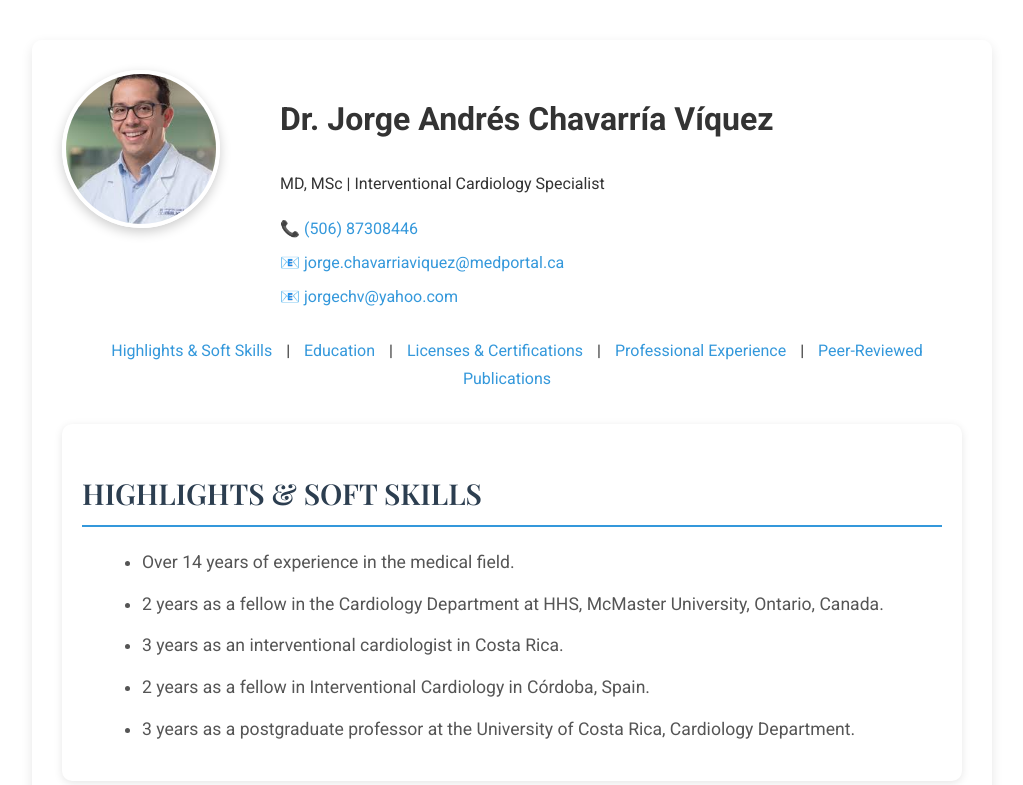
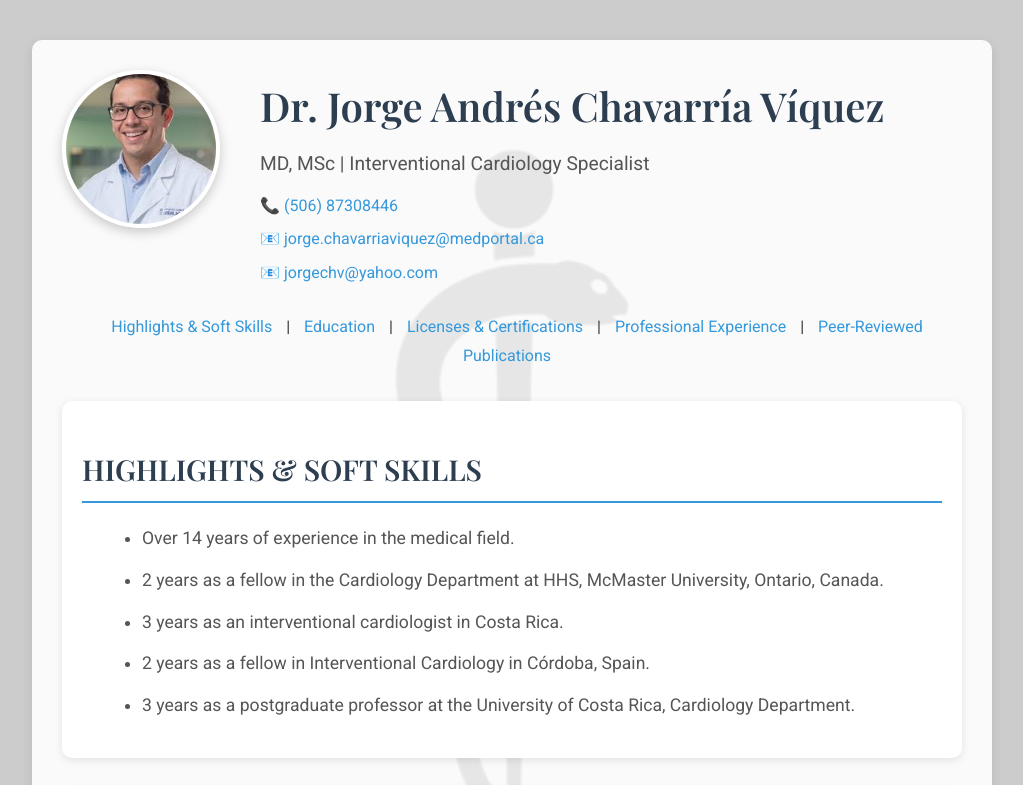
Before and after one commit to DrChavarriaV/R-sum-, a plain HTML site: page index.html in a window 1280 px wide. Shown: the top 785 px of the page, without its empty margins (128-1151 px from the left). Drawn offline with nearby package versions, Linux system fonts and the light colour scheme.

Commit message:
Update index.html

```diff
--- a/index.html
+++ b/index.html
@@ -8,38 +8,16 @@
     <link href="https://fonts.googleapis.com/css2?family=Roboto:wght@300;400;500;700&display=swap" rel="stylesheet">
     <link href="https://fonts.googleapis.com/css2?family=Playfair+Display:wght@400;500;600&display=swap" rel="stylesheet">
 </head>
-<body style="
-    background-image: url('MedicalIns.jpg');
-    background-size: cover;
-    background-position: center;
-    background-attachment: fixed;
-    font-family: 'Roboto', sans-serif;
-    line-height: 1.8;
-    margin: 0;
-    padding: 0;
-    color: #333;
-">
-    <div class="container" style="
-        max-width: 900px;
-        margin: 40px auto;
-        padding: 30px;
-        background-color: rgba(255, 255, 255, 0.9);
-        box-shadow: 0 4px 12px rgba(0, 0, 0, 0.1);
-        border-radius: 10px;
-    ">
+<body>
+    <div class="container">
         <header>
-        <div style="display: flex; align-items: flex-start; gap: 40px;">
-            <!-- Foto del perfil -->
+            <div class="header-content">
                 <div class="profile-photo">
                     <img src="img/DrJorge.jpg" alt="Dr. Jorge Andrés Chavarría Víquez">
                 </div>
-
-            <!-- Contenedor para la información de contacto -->
-            <div style="flex: 1; text-align: left; margin-left: 20px;">
+                <div class="profile-info">
                     <h1>Dr. Jorge Andrés Chavarría Víquez</h1>
                     <p class="subtitle">MD, MSc | Interventional Cardiology Specialist</p>
-
-                <!-- Información de contacto -->
                     <div class="contact-info">
                         <p><a href="https://wa.me/50687308446" target="_blank">📞 (506) 87308446</a></p>
                         <p><a href="mailto:jorge.chavarriaviquez@medportal.ca">📧 jorge.chavarriaviquez@medportal.ca</a></p>
@@ -47,8 +25,6 @@
                     </div>
                 </div>
             </div>
-
-        <!-- Navegación -->
             <nav>
                 <a href="#highlights">Highlights & Soft Skills</a> |
                 <a href="#education">Education</a> |
@@ -57,6 +33,7 @@
                 <a href="#publications">Peer-Reviewed Publications</a>
             </nav>
         </header>
+
         <section id="highlights" class="section-card">
             <h2>HIGHLIGHTS & SOFT SKILLS</h2>
             <ul>
```
Lines whose indentation alone changed are shown as unchanged.
